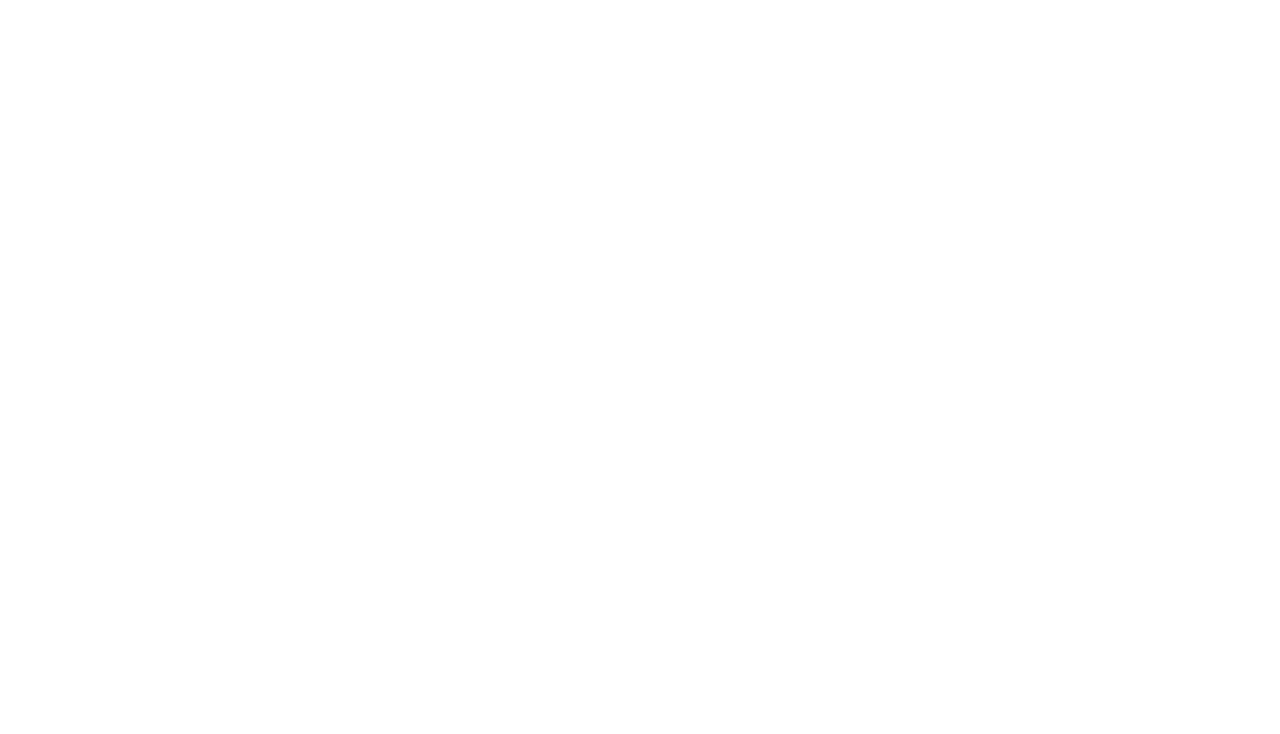
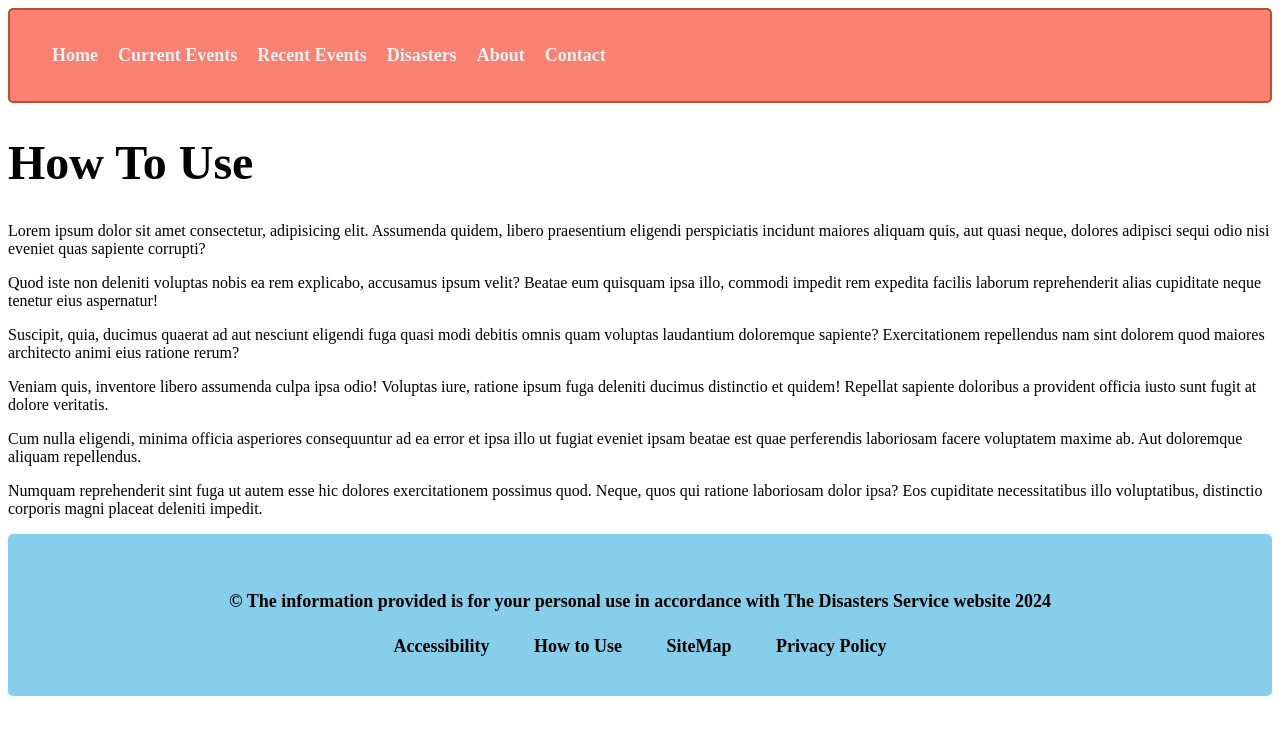
Before and after one commit to BIT-Studio-3/group-project-25-1-scade, a SvelteKit app in the folder disaster/disaster/: page /howToUse in a window 1280 px wide. Shown: the top 734 px of the page. Built offline with nearby package versions, Linux system fonts and the light colour scheme.

Commit message:
layout for how to use page

```diff
--- a/disaster/disaster/src/routes/howToUse/+page.svelte
+++ b/disaster/disaster/src/routes/howToUse/+page.svelte
@@ -1,7 +1,27 @@
 <script>
+    import Header from '$lib/Header.svelte';
+    import Footer from '$lib/Footer.svelte';
 
 </script>
 
+<Header headingTitle="How To Use" />
+
+<article>
+    <p>Lorem ipsum dolor sit amet consectetur, adipisicing elit. Assumenda quidem, libero praesentium eligendi perspiciatis incidunt maiores aliquam quis, aut quasi neque, dolores adipisci sequi odio nisi eveniet quas sapiente corrupti?</p>
+    <p>Quod iste non deleniti voluptas nobis ea rem explicabo, accusamus ipsum velit? Beatae eum quisquam ipsa illo, commodi impedit rem expedita facilis laborum reprehenderit alias cupiditate neque tenetur eius aspernatur!</p>
+    <p>Suscipit, quia, ducimus quaerat ad aut nesciunt eligendi fuga quasi modi debitis omnis quam voluptas laudantium doloremque sapiente? Exercitationem repellendus nam sint dolorem quod maiores architecto animi eius ratione rerum?</p>
+    <p>Veniam quis, inventore libero assumenda culpa ipsa odio! Voluptas iure, ratione ipsum fuga deleniti ducimus distinctio et quidem! Repellat sapiente doloribus a provident officia iusto sunt fugit at dolore veritatis.</p>
+    <p>Cum nulla eligendi, minima officia asperiores consequuntur ad ea error et ipsa illo ut fugiat eveniet ipsam beatae est quae perferendis laboriosam facere voluptatem maxime ab. Aut doloremque aliquam repellendus.</p>
+    <p>Numquam reprehenderit sint fuga ut autem esse hic dolores exercitationem possimus quod. Neque, quos qui ratione laboriosam dolor ipsa? Eos cupiditate necessitatibus illo voluptatibus, distinctio corporis magni placeat deleniti impedit.</p>
+</article>
+
+
+
+
+
+<Footer year={2024} />
+
 <style>
 
+
 </style>
```
